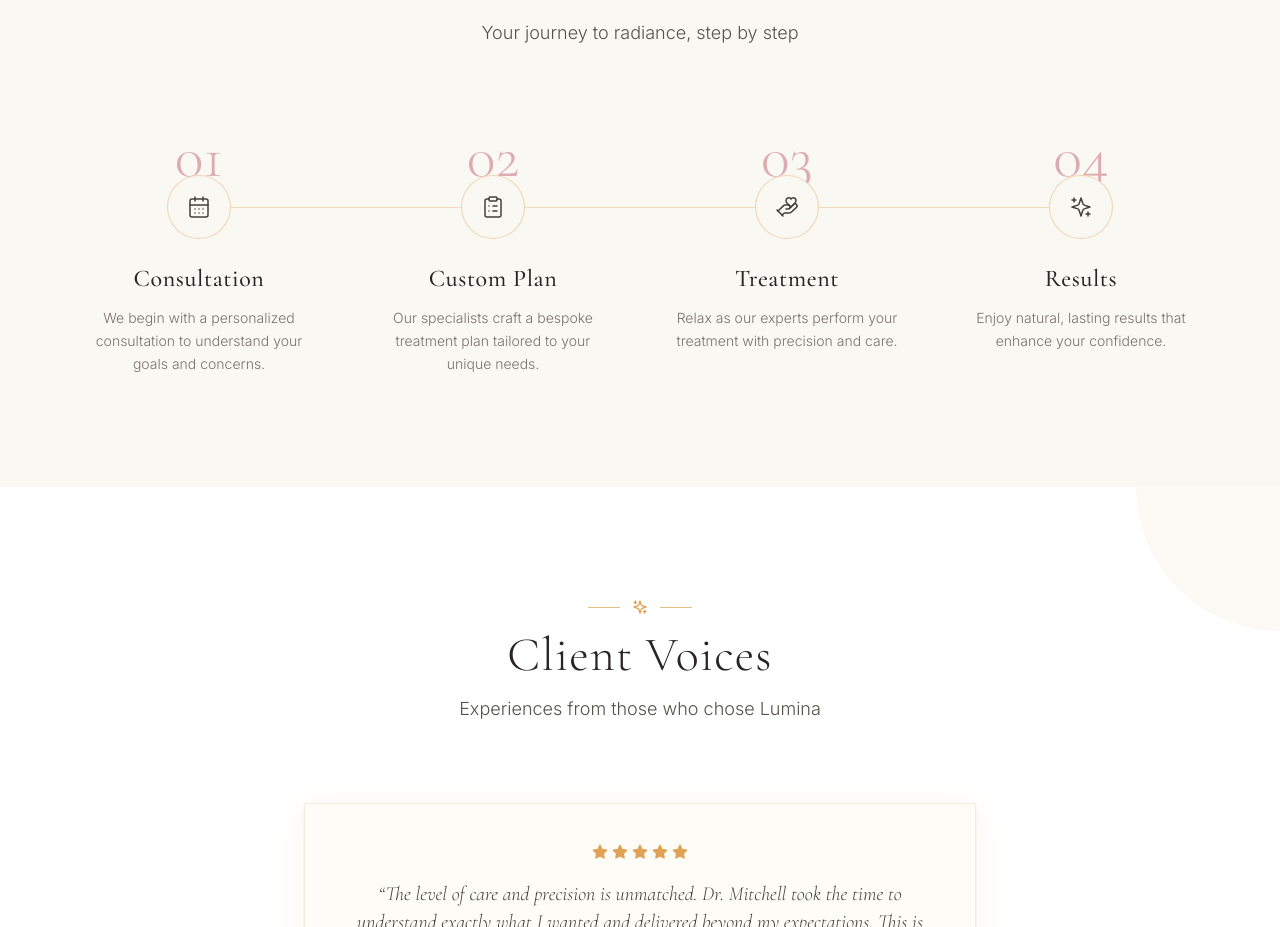
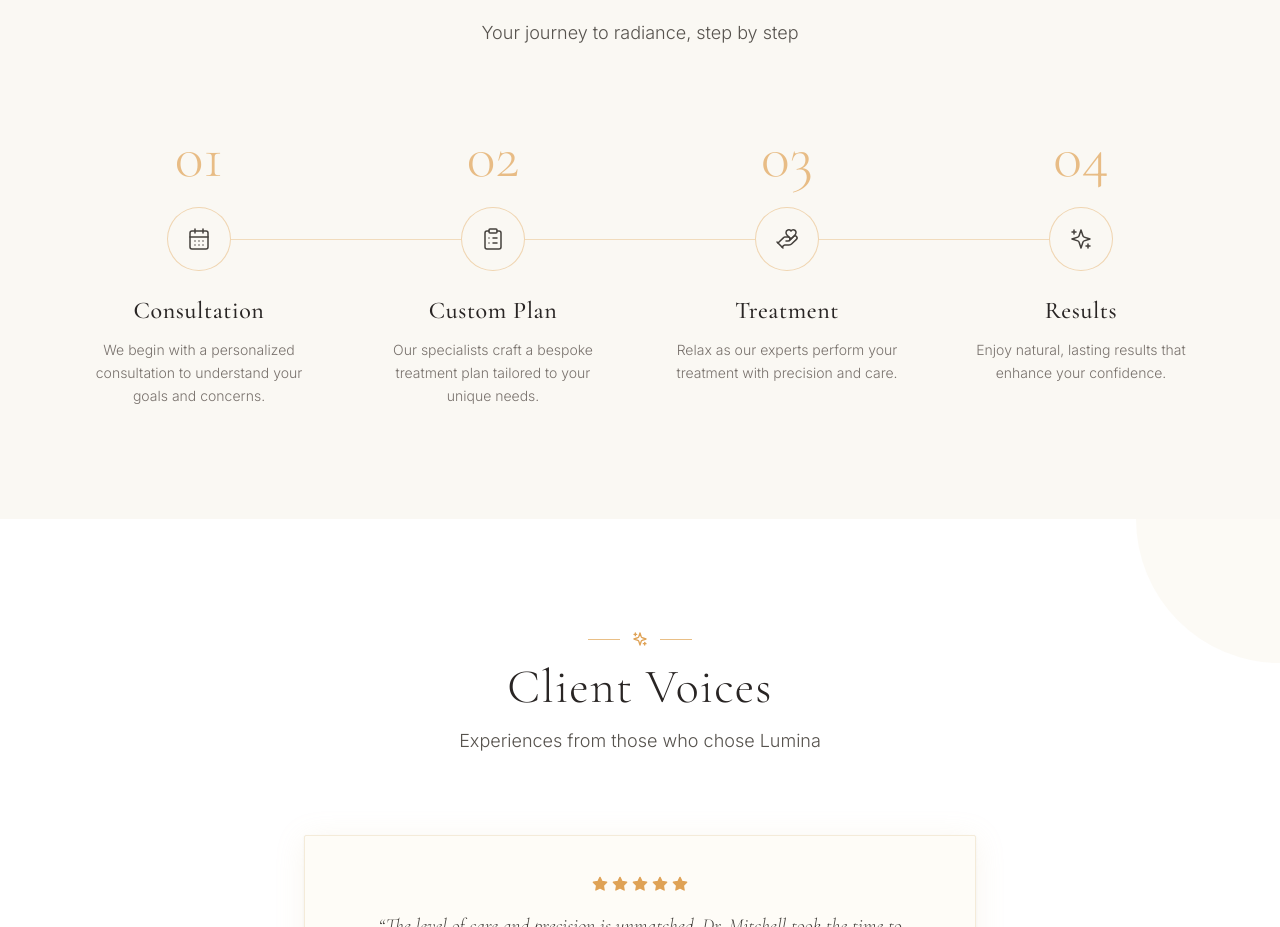
Before and after one commit to sndautomations1-code/Lumina.demo, a React (Vite) app: page / in a window 1280 px wide. Shown: the part 4100-5027 px from the top of the page. Built offline with nearby package versions, Linux system fonts and the light colour scheme.

Commit message:
Adjust How It Works number position and color

```diff
--- a/src/components/HowItWorks.tsx
+++ b/src/components/HowItWorks.tsx
@@ -32,7 +32,7 @@ export default function HowItWorks() {
           {/* Connector rail — desktop only; the icon nodes sit on it and mask it */}
           <div
             aria-hidden="true"
-            className="hidden lg:block absolute top-20 left-[12%] right-[12%] h-px bg-gold-300/50"
+            className="hidden lg:block absolute top-28 left-[12%] right-[12%] h-px bg-gold-300/50"
           />
 
           {steps.map(({ key, num, Icon }, i) => (
@@ -46,13 +46,13 @@ export default function HowItWorks() {
               {/* Editorial number */}
               <span
                 aria-hidden="true"
-                className="font-serif text-5xl sm:text-6xl font-light leading-none text-[#BF6073]/50 select-none"
+                className="font-serif text-5xl sm:text-6xl font-light leading-none text-gold-400/70 select-none"
               >
                 {num}
               </span>
 
               {/* Icon node — thin onyx line in a gold hairline ring, cream fill masks the rail */}
-              <div className="relative z-10 -mt-3 mb-6 flex h-16 w-16 items-center justify-center rounded-full border border-gold-300/60 bg-cream transition-colors duration-500 group-hover:border-[#BF6073]/60">
+              <div className="relative z-10 mt-5 mb-6 flex h-16 w-16 items-center justify-center rounded-full border border-gold-300/60 bg-cream transition-colors duration-500 group-hover:border-[#BF6073]/60">
                 <Icon className="h-6 w-6 text-stone-700" strokeWidth={1.5} />
               </div>
 
```
